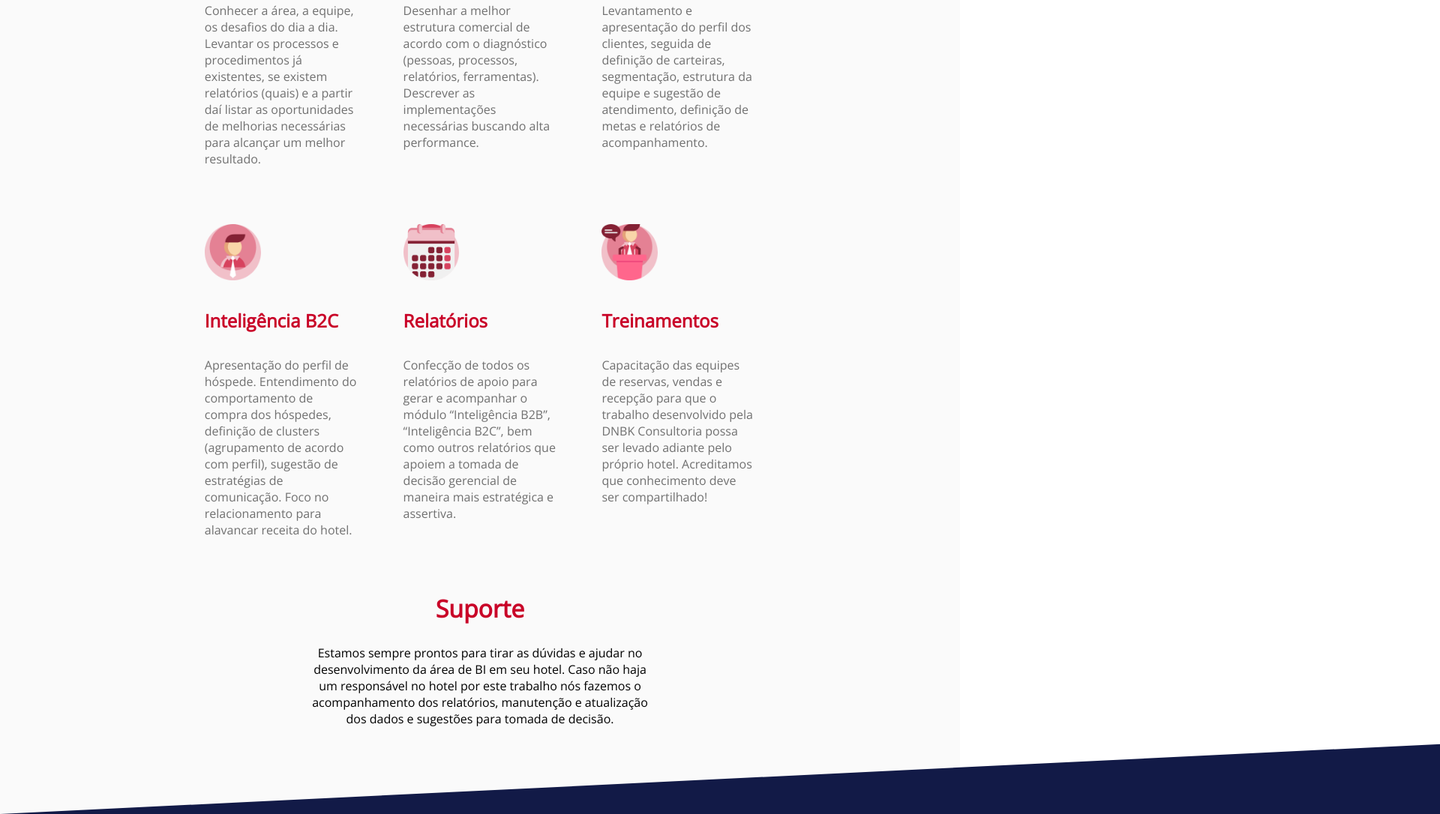
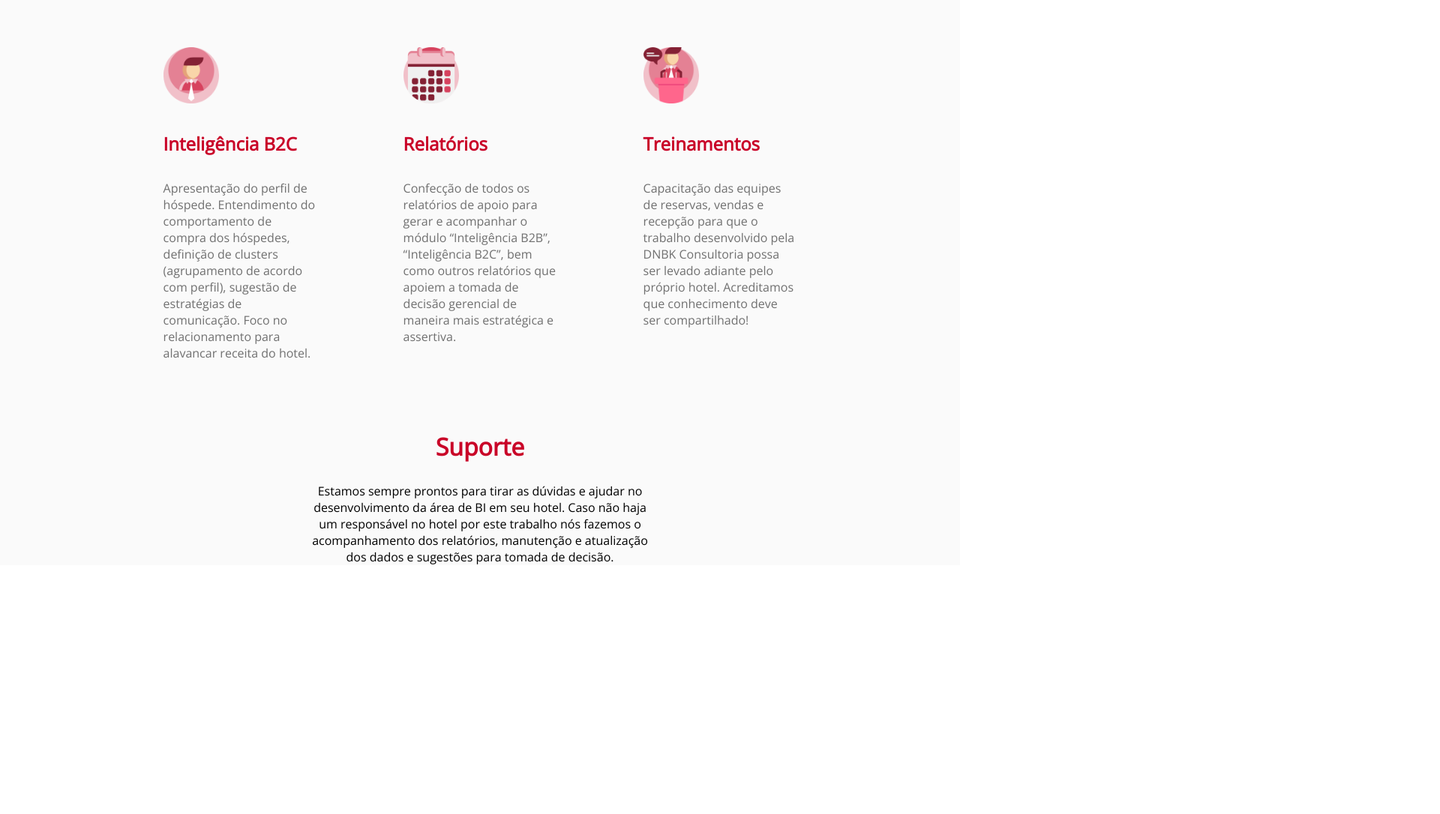
Before and after one commit to AnaAliceCosta/dnbk, a website: page index.html in a window 1280 px wide. Shown: the part 1470-2556 px from the top of the page at 75% size, 1920 px wide, since content can reach past the window. After the commit the page ends 2240 px from the top, so only its background shows below. Drawn offline with nearby package versions, Linux system fonts and the light colour scheme.

Commit message:
padding cards

```diff
--- a/assets/scss/arquivos/_base.scss
+++ b/assets/scss/arquivos/_base.scss
@@ -6,6 +6,6 @@ body{
 }
 
 .container {
-    width: 55vw;
+    width: 75vw;
     margin: 0 auto;
 }
--- a/assets/scss/arquivos/_mixins.scss
+++ b/assets/scss/arquivos/_mixins.scss
@@ -10,4 +10,7 @@
   h4 {
     font-size: $font-size-descricao;
   }
+  width: 16vw;
+  margin-top: 50px;
+  margin-bottom: 50px;
 }
--- a/assets/scss/arquivos/_servicos.scss
+++ b/assets/scss/arquivos/_servicos.scss
@@ -22,13 +22,14 @@
   }
 
   .servicos__divcartoes {
-    @include flex(top, center);
+    @include flex(flex-start, space-around);
+
   }
 
   .servicos__cartao {
     @include descricao;
-    width: 16vw;
-    margin: 30px;
+
+
   }
 
   .servicos__titulo__cartao {
@@ -51,10 +52,4 @@
     height: 74.8px;
   }
 
-  .servicos__curva {
-    width: 0;
-    height: 0;
-    border-bottom: 100px solid $azul;
-    border-left: 2060px solid transparent;
-  }
 }
--- a/index.html
+++ b/index.html
@@ -46,7 +46,7 @@
     </section>
 
     <section id="servicos" class="servicos">
-      <div class="servicos__container">
+      <div class="servicos__container container ">
         <div class="servicos__intro">
           <h5>Nossos Serviços</h5>
           <h2>
@@ -166,9 +166,11 @@
           </p>
         </div>
         <!-- Curva -->
-        <div class="servicos__curva"></div>
+
       </div>
+      <div class="servicos__curva"></div>
     </section>
+
 
     <script src="assets/script.js"></script>
   </body>
```
Also changed, not shown: assets/style.css.
